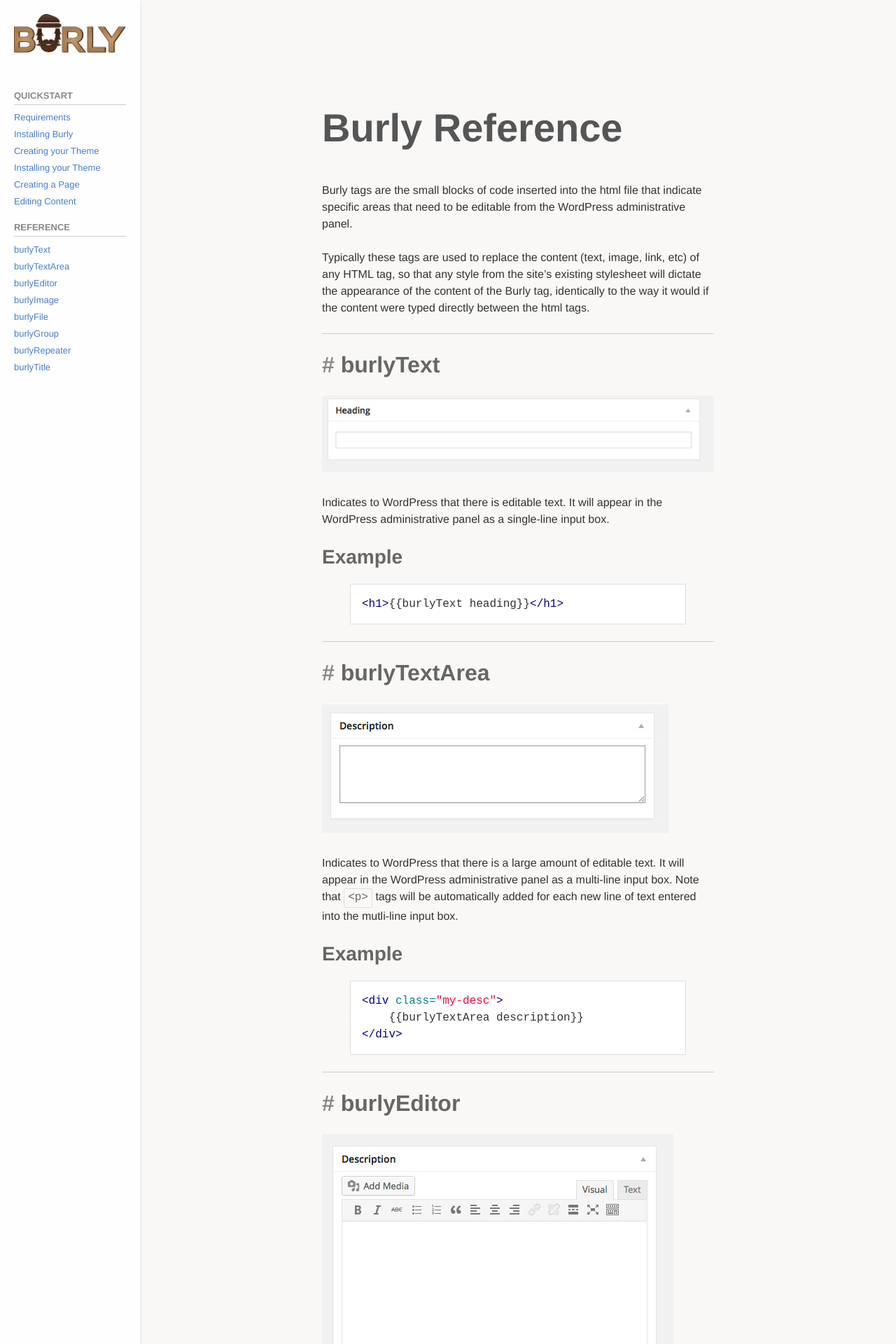
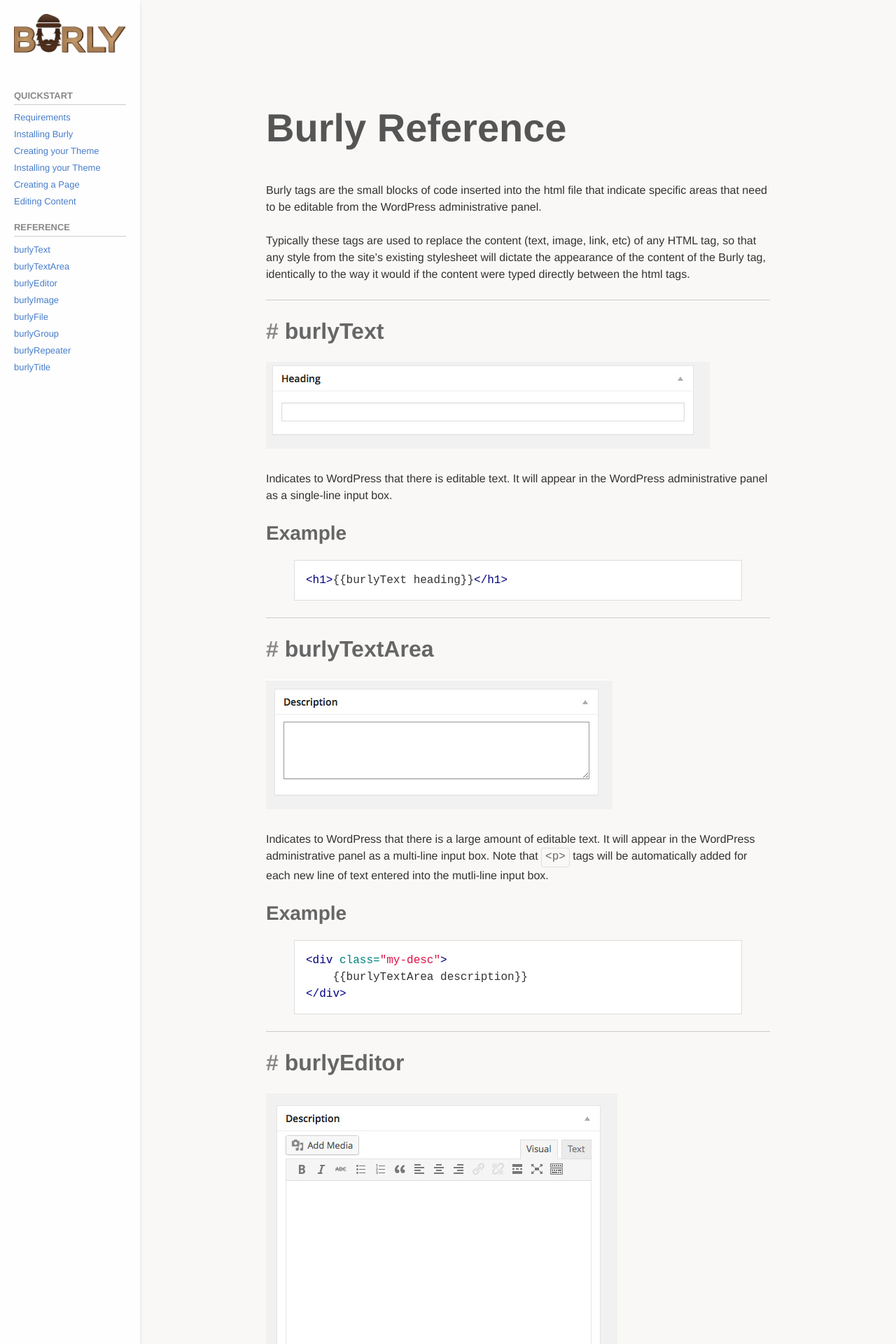
Before and after one commit to elbongurk/burly, a Jekyll site: the page built from docs/reference.md, in a window 1280 px wide. Shown: the top 1920 px of the page at 70% size. Built offline with Jekyll 4.4.1, drawn with Linux system fonts in a browser that asks for light colours; nearby versions of some CDN libraries.

Commit message:
Adjusting Again
I wish I could see this live.

```diff
--- a/assets/css/style.css
+++ b/assets/css/style.css
@@ -3434,7 +3434,7 @@ dl code, p code, ol code, ul code {
   padding: 0 20px; }
   @media screen and (min-width: 40em)  {
     .docs article {
-      max-width: 40em;
+      max-width: 50em;
       margin: 0 auto;
       padding: 0 40px; } }
   .docs article h1 {
--- a/assets/scss/style.scss
+++ b/assets/scss/style.scss
@@ -294,7 +294,7 @@ dl code, p code, ol code, ul code {
 .docs article {
 	padding: 0 20px;
   @include media($medium-screen-up) {
-  	max-width: 40em;
+  	max-width: 50em;
 	margin: 0 auto;
     padding: 0 40px;
   }
```
